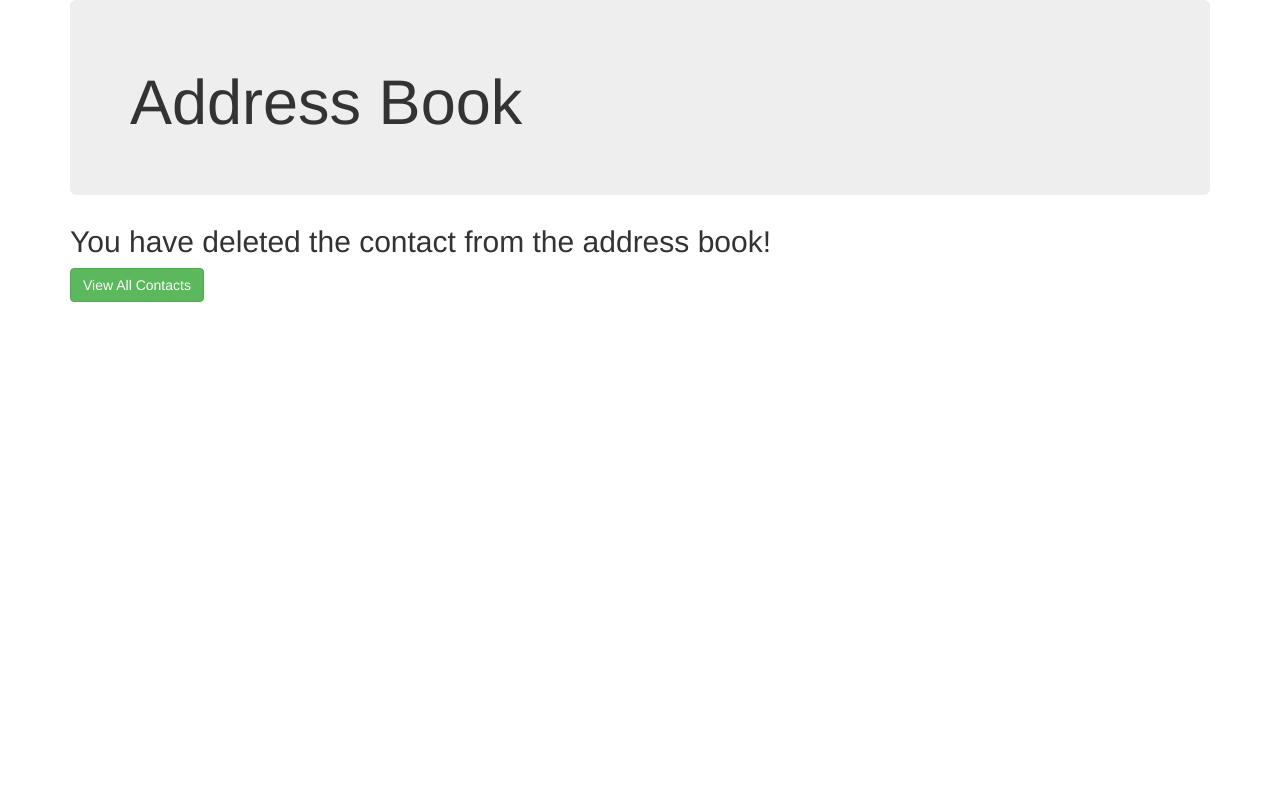
After one commit to maxobaxo/address-book-2.0, a PHP site: template views/single_delete.html.twig in a window 1280 px wide. The commit adds this page. Run offline with PHP 8.4, Linux system fonts and the light colour scheme; the template is opened without the code that fills it, so the values that code supplies are empty; some libraries are stand-ins or nearby versions.

Commit message:
save current status of project, moving towards accomplishing single contact delete

```diff
--- /dev/null
+++ b/views/single_delete.html.twig
@@ -0,0 +1,18 @@
+<html>
+  <head>
+    <link href='https://maxcdn.bootstrapcdn.com/bootstrap/3.3.7/css/bootstrap.min.css' rel='stylesheet' type='text/css'>
+    <title>Address Book: Delete Confirmed</title>
+  </head>
+  <body>
+    <div class='container'>
+        <div class="jumbotron">
+            <h1>Address Book</h1>
+        </div>
+        <h2>You have deleted the contact from the address book!</h2>
+
+        <form action='/'>
+        <button type='submit' class='btn btn-success'>View All Contacts</button>
+      </form>
+    </div>
+  </body>
+</html>
--- a/views/update.html.twig
+++ b/views/update.html.twig
@@ -65,7 +65,8 @@
         <input hidden='true' name='edited_contact' value='{{ edit_contact.getIndex }}'>
         <button type='submit' class='btn btn-info'>Save Edits</button>
       </form>
-      <form action='/single_delete' method='post'>
+      <form action='/single_delete'>
+        <input hidden='true' name='deleted_contact' value='{{ edit_contact.getIndex }}'>
         <button type="submit" class="btn btn-danger">Delete Contact!</button>
       </form>
     </div>
```
Also changed, not shown: app/app.php (+12 -3 lines).
